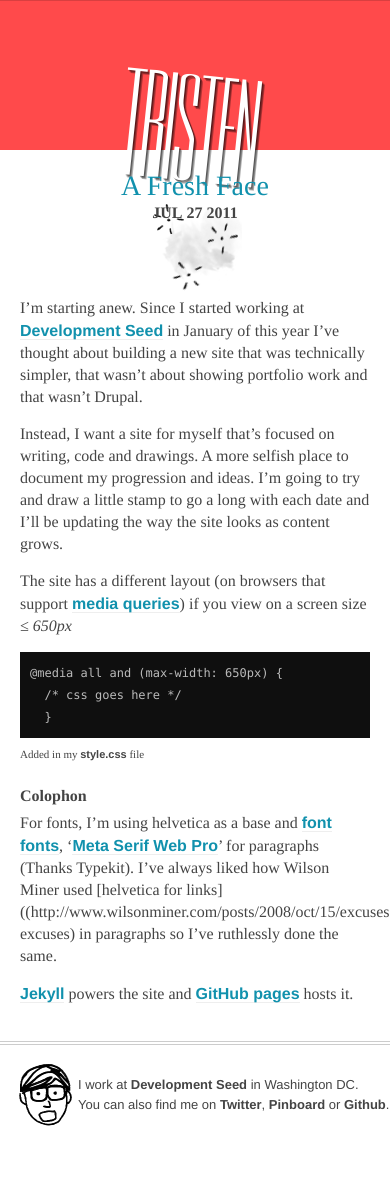
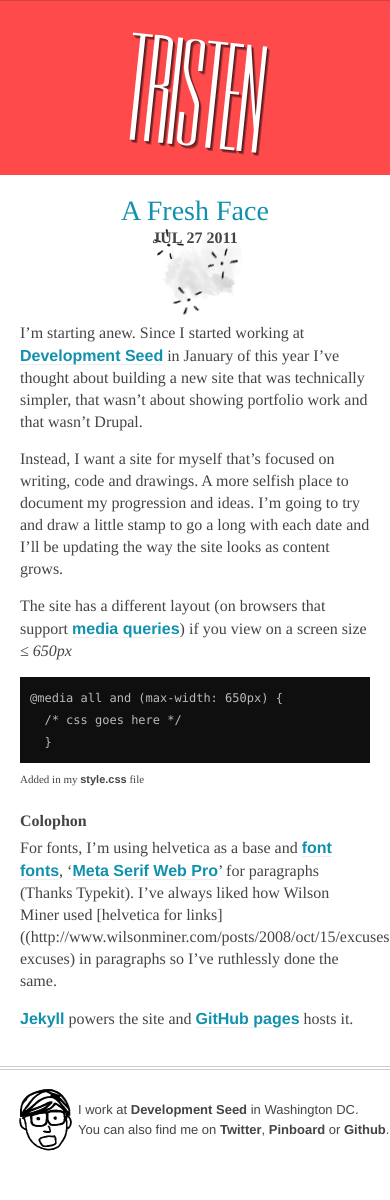
Before and after one commit to tristen/tristen.github.com, a Jekyll site: the page built from index.html, in a window 390 px wide. Built offline with Jekyll 4.4.1, drawn with Linux system fonts in a browser that asks for light colours; Markdown is read by kramdown in place of the engine named in the settings; before the commit the page ends 1175 px from its top, so only the background shows below that.

Commit message:
title fix on media query

```diff
--- a/_layouts/default.html
+++ b/_layouts/default.html
@@ -10,8 +10,8 @@
    <link rel='shortcut icon' href='images/favicon.ico' type='image/x-icon' />
    <link rel='alternate' type='application/atom+xml' title='Tristen Brown' href='http://feeds.feedburner.com/fallsemo'>
    <link rel='stylesheet' href='/css/reset.css' type='text/css' media='all' />
-   <link rel='stylesheet' href='/css/syntax.css' type='text/css' media='screen, projection' />
-   <link rel='stylesheet' href='/css/style.css' type='text/css' media='screen, projection' />
+   <link rel='stylesheet' href='/css/syntax.css' type='text/css' media='all' />
+   <link rel='stylesheet' href='/css/style.css' type='text/css' media='all' />
    <script type='text/javascript' src='http://use.typekit.com/auq5blk.js'></script>
    <script type='text/javascript'>try{Typekit.load();}catch(e){}</script>
 </head>
--- a/css/style.css
+++ b/css/style.css
@@ -270,8 +270,8 @@
   }
   h1.title a {
     font-size: 120px;
-    height: 80px;
-    padding-top: 70px;
+    height: 175px;
+    line-height: 210px;
   }
   /*Posts*/
   h2.title {
```
